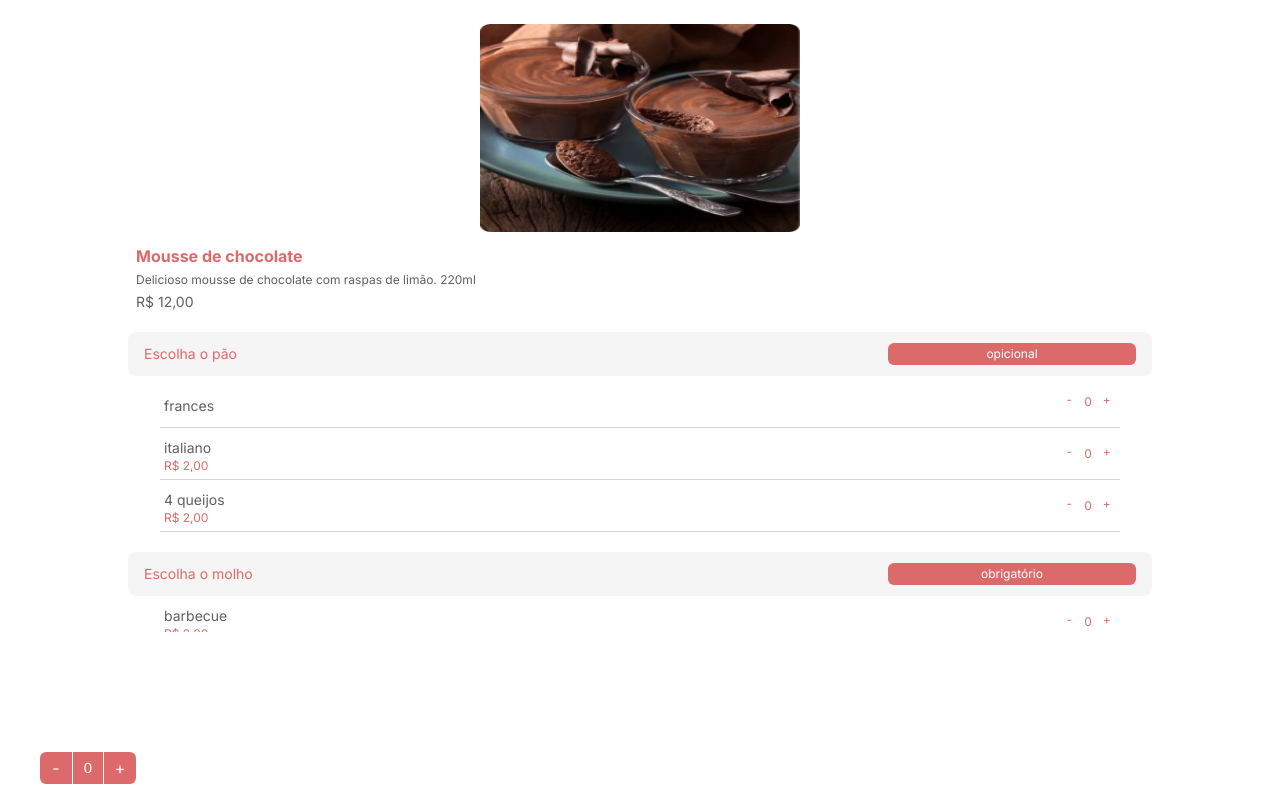
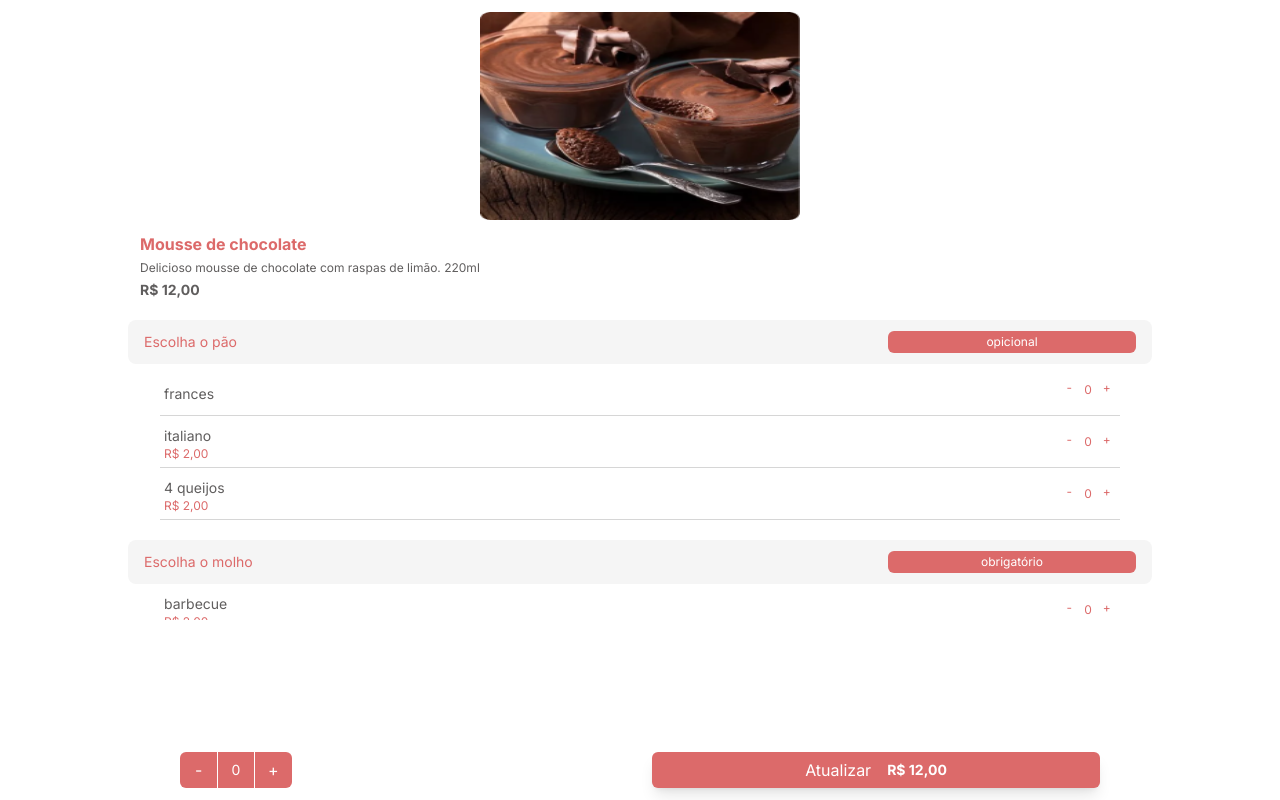
Before and after one commit to matcs06/pede-fast, a Next.js app in the folder client/: page /ItemDetails in a window 1280 px wide. Built offline with nearby package versions, Linux system fonts and the light colour scheme.

Commit message:
adding style to item details

```diff
--- a/client/src/pages/ItemDetails/index.tsx
+++ b/client/src/pages/ItemDetails/index.tsx
@@ -1,5 +1,6 @@
 import Image from "next/image"
 import AddRemove from "../components/AddRemove"
+import UpdateCart from "../components/UpdateCart";
 import { v4 } from "uuid"
 
 interface OptionsItems {
@@ -109,16 +110,16 @@ export default function ItemDetail() {
    }
 
    return (
-      <div className="flex flex-col items-center min-h-screen relative w-full ">
-         <div className="flex h-1/5 flex-col my-6 w-4/5 -mb-0">
+      <div className="flex flex-col items-center min-h-phoneHeigth relative w-full ">
+         <div className="flex h-1/5 flex-col my-3 w-4/5 -mb-0">
             <div className="w-full flex items-center justify-center rounded-md">
 
                <Image className="object-fill w-full h-52 max-w-xs" src={productModel.image_url} alt="Image-Produto" height={350} width={350} />
             </div>
-            <div className="justify-between mt-3 items-stretch ml-2">
-               <p className="text-secondary-orange font-bold mb-1 ">{productModel.name}</p>
-               <p className="text-dark-gray text-xs font-light mb-1  ">{productModel.description}</p>
-               <p className="text-dark-gray font-inter text-sm font-normal  ">R$ {productModel.price}</p>
+            <div className="justify-between mt-3 items-stretch ml-2 px-1">
+               <p className="text-secondary-orange font-bold mb-1 select-none ">{productModel.name}</p>
+               <p className="text-dark-gray text-xs font-light mb-1 select-none ">{productModel.description}</p>
+               <p className="text-dark-gray font-inter text-sm font-bold select-none">R$ {productModel.price}</p>
 
             </div>
 
@@ -128,14 +129,14 @@ export default function ItemDetail() {
                return (
                   <div className="w-full flex flex-col items-center h-full " key={productOptions.id}>
                      <div key={productOptions.id} className="flex bg-light-gray w-4/5 h-11 min-h px-4 rounded-lg items-center justify-between mt-5 ">
-                        <p className="text-sm text-secondary-orange ">{productOptions.name}</p>
-                        <p className="text-xs bg-secondary-orange h-1/2 w-1/4 rounded-md flex items-center justify-center text-primary-bk">{productOptions.isRequired ? "obrigatório" : "opicional"}  </p>
+                        <p className="text-sm select-none text-secondary-orange ">{productOptions.name}</p>
+                        <p className="text-xs select-none bg-secondary-orange h-1/2 w-1/4 rounded-md flex items-center justify-center text-primary-bk">{productOptions.isRequired ? "obrigatório" : "opicional"}  </p>
                      </div>
                      {productOptions.items.map((optionItems) => (
                         <div key={optionItems.id} className="flex mt-2 w-3/4 h-11 px-1 relative  border-b-b-1/5 border-b-light-gray-2">
                            <div className="flex flex-col justify-center">
-                              <p className="text-dark-gray text-sm font-normal">{optionItems.name}</p>
-                              {Number(optionItems.value[0]) > 0 && <p className="text-xs font-normal mb-1 text-secondary-orange">R$ {optionItems.value}</p>}
+                              <p className="text-dark-gray text-sm font-normal select-none">{optionItems.name}</p>
+                              {Number(optionItems.value[0]) > 0 && <p className="text-xs font-normal mb-1 select-none text-secondary-orange">R$ {optionItems.value}</p>}
                            </div>
                            <div className="absolute right-1 top-2">
 
@@ -153,8 +154,9 @@ export default function ItemDetail() {
          </div>
 
 
-         <div className="absolute bottom-4 left-10">
+         <div className="absolute bottom-3 flex flex-row w-full justify-around ">
             <AddRemove quantity={0} setQuantity={() => { }} />
+            <UpdateCart updatedValue={12}>Atualizar</UpdateCart>
          </div>
       </div>
    )
--- a/client/src/pages/StartPage/index.tsx
+++ b/client/src/pages/StartPage/index.tsx
@@ -26,7 +26,7 @@ interface ProductType {
 }
 export default function Test() {
    return (
-      <div className="flex relative flex-col items-center text-dark-gray min-h-screen">
+      <div className="flex relative flex-col items-center text-dark-gray min-h-phoneHeigth">
          <header className="bg-secondary-orange h-28 w-full">
          </header>
          <div className="w-40 absolute top-10 rounded-lg  flex flex-col justify-center items-center shadow-dark-gray shadow-md	 bg-light-gray h-28 justify-self-center">
@@ -47,7 +47,10 @@ export default function Test() {
             </div>
 
          </div>
-         <CartButton>Continuar</CartButton>
+         <div className="flex w-full justify-center absolute bottom-3">
+            <CartButton>Continuar</CartButton>
+         </div>
+
       </div>
    )
 }
--- a/client/src/pages/components/AddRemove.tsx
+++ b/client/src/pages/components/AddRemove.tsx
@@ -15,16 +15,16 @@ export default function AddRemove({ quantity = 0, setQuantity, optionStyle = "bi
       }
    }
 
-   const bigOptionStyle = "flex select-none bg-secondary-orange w-24 h-8 items-center justify-around text-primary-bk rounded-md"
+   const bigOptionStyle = "flex select-none bg-secondary-orange w-28 h-9 items-center justify-around text-primary-bk rounded-md"
    const smallOptionStyle = "flex select-none bg-primary-bk text-secondary-orange w-14 h-5  text-xs justify-around rounded-md"
 
    const centerBorderWidth = optionStyle == "big" ? "border-x-b-1/5" : ""
    const centerFontSize = optionStyle == "big" ? "text-sm" : "text-xs"
    return (
       <div className={optionStyle == "big" ? bigOptionStyle : smallOptionStyle}>
-         <div className="cursor-pointer w-1/3 flex justify-center " onClick={() => { handleQuantity(-1) }}>-</div>
+         <div className="cursor-pointer w-1/3 flex justify-center" onClick={() => { handleQuantity(-1) }}>-</div>
          <div className={`${centerFontSize} ${centerBorderWidth} h-full border-h w-1/3 flex justify-center items-center z-10 `}>{selfQuantity}</div>
-         <div className="cursor-pointer w-1/3 flex justify-center " onClick={() => { handleQuantity(+1) }}>+</div>
+         <div className="cursor-pointer w-1/3 flex justify-center" onClick={() => { handleQuantity(+1) }}>+</div>
       </div>
    )
 }
--- a/client/src/pages/components/CartButton.tsx
+++ b/client/src/pages/components/CartButton.tsx
@@ -2,14 +2,14 @@ import { HiOutlineShoppingCart } from "react-icons/hi"
 
 export default function CartButton({ children, numberOfItems = 1, cartValue = "24,00" }) {
    return (
-      <div className="flex w-3/4 max-w-md bg-secondary-orange h-11 cursor-pointer text-primary-bk font-medium items-center justify-around absolute bottom-3 rounded-md shadow-lg">
+      <div className="flex w-3/4 max-w-md bg-secondary-orange h-11 cursor-pointer text-primary-bk font-medium items-center justify-around bottom-3 rounded-md shadow-lg">
          <div className="flex animate-bounce relative w-8 anima ">
             <HiOutlineShoppingCart size={20} />
             <span className="text-xs p-1 bg-primary-bk rounded-full flex items-center justify-center text-secondary-orange w-4 h-4 -mx-1 -my-2" >{numberOfItems}</span>
          </div>
          {children}
          <div>
-            <p className="text-sm font-bold rounded-full">{cartValue} R$</p>
+            <p className="text-sm font-bold rounded-full">R${cartValue}</p>
          </div>
 
       </div>
--- /dev/null
+++ b/client/src/pages/components/UpdateCart.tsx
@@ -0,0 +1,10 @@
+export default function UpdateCart({ children, updatedValue = 0 }) {
+   return (
+      <div className="flex w-1/2 max-w-md select-none bg-secondary-orange h-9 cursor-pointer text-primary-bk font-medium items-center justify-center bottom-3 rounded-md shadow-lg">
+         <p className="mr-4">{children}</p>
+         {updatedValue > 0 && (
+            <p className="text-sm font-bold rounded-full">R$ {updatedValue},00</p>
+         )}
+      </div>
+   )
+}
--- a/client/tailwind.config.js
+++ b/client/tailwind.config.js
@@ -16,6 +16,10 @@ module.exports = {
     borderWidth: {
       "b-1/5": "0.5px"
     },
+
+    minHeight: {
+      "phoneHeigth": "100svh"
+    },
     colors: {
       "light-gray": "#F5F5F5",
       "light-gray-2": "#D6D6D6",
```
